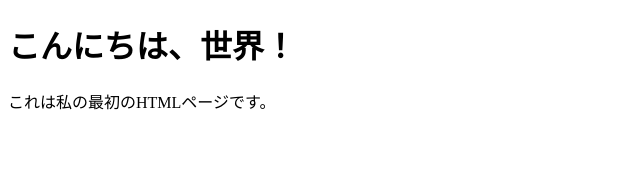
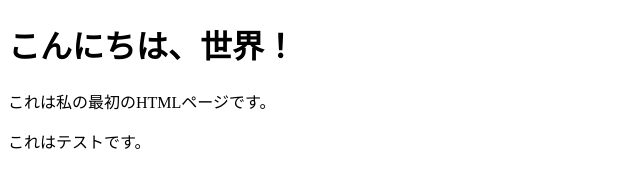
Before and after one commit to nato202504/my-first-project, a plain HTML site: page index.html in a window 1280 px wide. Shown: the whole page, without its empty margins (0-640 px from the left). Drawn offline with Linux system fonts and the light colour scheme.

Commit message:
Update index.html

```diff
--- a/index.html
+++ b/index.html
@@ -8,5 +8,6 @@
 <body>
     <h1>こんにちは、世界！</h1>
     <p>これは私の最初のHTMLページです。</p>
+     <p>これはテストです。</p>
 </body>
 </html>
```
